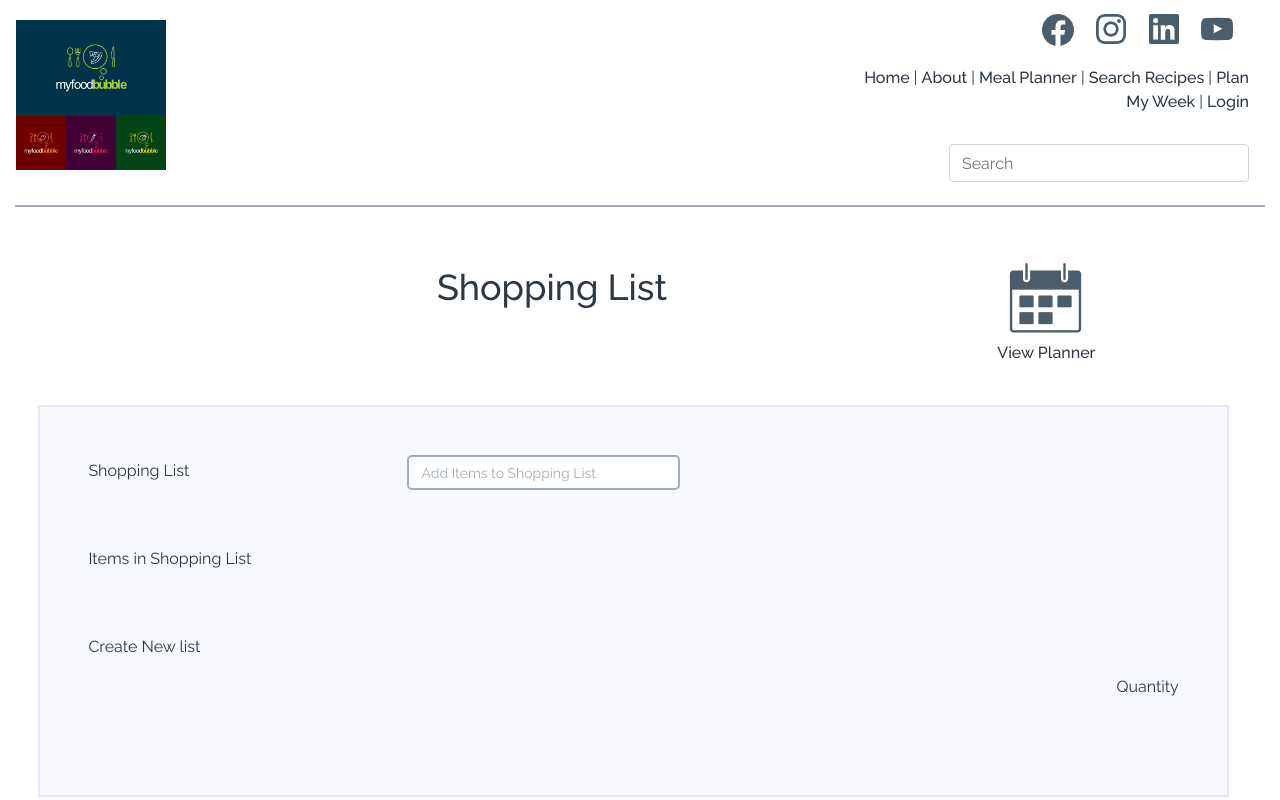
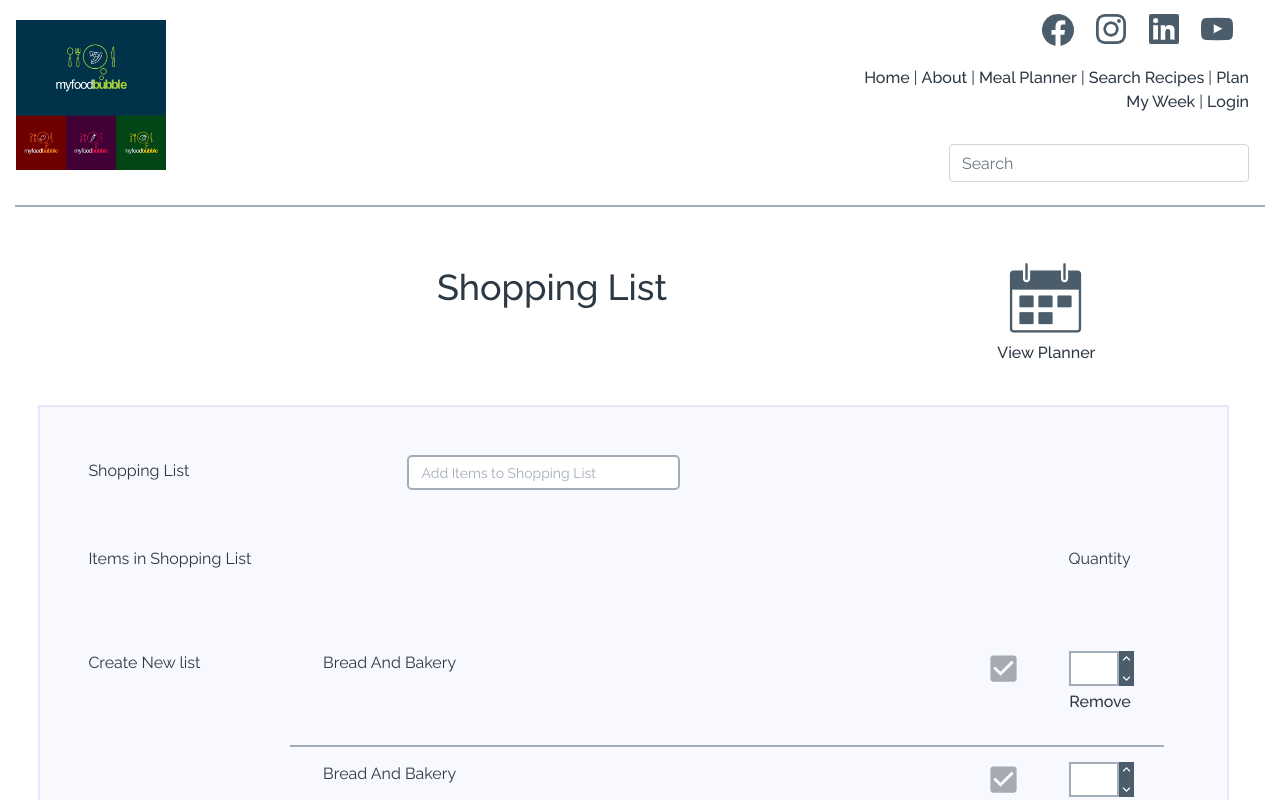
Before and after one commit to ammarjussa/foodbubble, a React (Create React App) app: page /shopping in a window 1280 px wide. Shown: the top 800 px of the page. Built offline with nearby package versions, Linux system fonts and the light colour scheme.

Commit message:
Shopping screen completed

```diff
--- a/src/assets/styles/_components.scss
+++ b/src/assets/styles/_components.scss
@@ -750,6 +750,18 @@
   input {
     margin-left: 20%;
   }
+
+  .shopping-check-box {
+    height: 35px;
+    width: 35px;
+    cursor: pointer;
+    opacity: 0.4;
+
+    @include breakpoint(mobileonly) {
+      width: 20px;
+      height: 20px;
+    }
+  }
 }
 
 .sync-image {
@@ -796,7 +808,7 @@
     width: 800px;
     height: 550px;
 
-     @include breakpoint(tablet) {
+    @include breakpoint(tablet) {
       width: 420px;
       height: 250px;
     }
--- a/src/components/CustomRecipe/ShoppingList.js
+++ b/src/components/CustomRecipe/ShoppingList.js
@@ -1,7 +1,26 @@
 import React from 'react';
 import SearchHeader from '../common/SearchHeader';
+import CounterComponent from '../common/CounterComponent';
+import CheckBoxIcon from '@material-ui/icons/CheckBox';
+import Separator from '../Layout/Separator';
 
-const ShoppingComponent = ({ category, name }) => {};
+const ShoppingComponent = ({ category, name }) => {
+  return (
+    <>
+      <div className="d-flex justify-content-between px-5">
+        <p>Bread And Bakery</p>
+        <div className="d-flex">
+          <CheckBoxIcon className="shopping-check-box mr-3" />
+          <div className="d-flex flex-column ml-3">
+            <CounterComponent />
+            <p className="normal-label mt-1 ml-3 text-center">Remove</p>
+          </div>
+        </div>
+      </div>
+      <Separator />
+    </>
+  );
+};
 
 const ShoppingList = () => {
   return (
@@ -12,11 +31,18 @@ const ShoppingList = () => {
           <p className="mt-1">Shopping List</p>
           <input className="primary-input w-25" placeholder="Add Items to Shopping List" />
         </div>
-        <p className="mt-5">Items in Shopping List</p>
-        <div className="mt-5 pt-3">
-          <p>Create New list</p>
-          <div>
-            <p className="text-right mb-5">Quantity</p>
+        <div className="mt-5 d-flex justify-content-between">
+          <p>Items in Shopping List</p>
+          <p className="mr-5">Quantity</p>
+        </div>
+        <div className="row mt-5 pt-3">
+          <div className="col-md-2">
+            <p>Create New list</p>
+          </div>
+          <div className="col-md-10 mb-5 pb-5">
+            <ShoppingComponent />
+            <ShoppingComponent />
+            <ShoppingComponent />
           </div>
         </div>
       </div>
```
